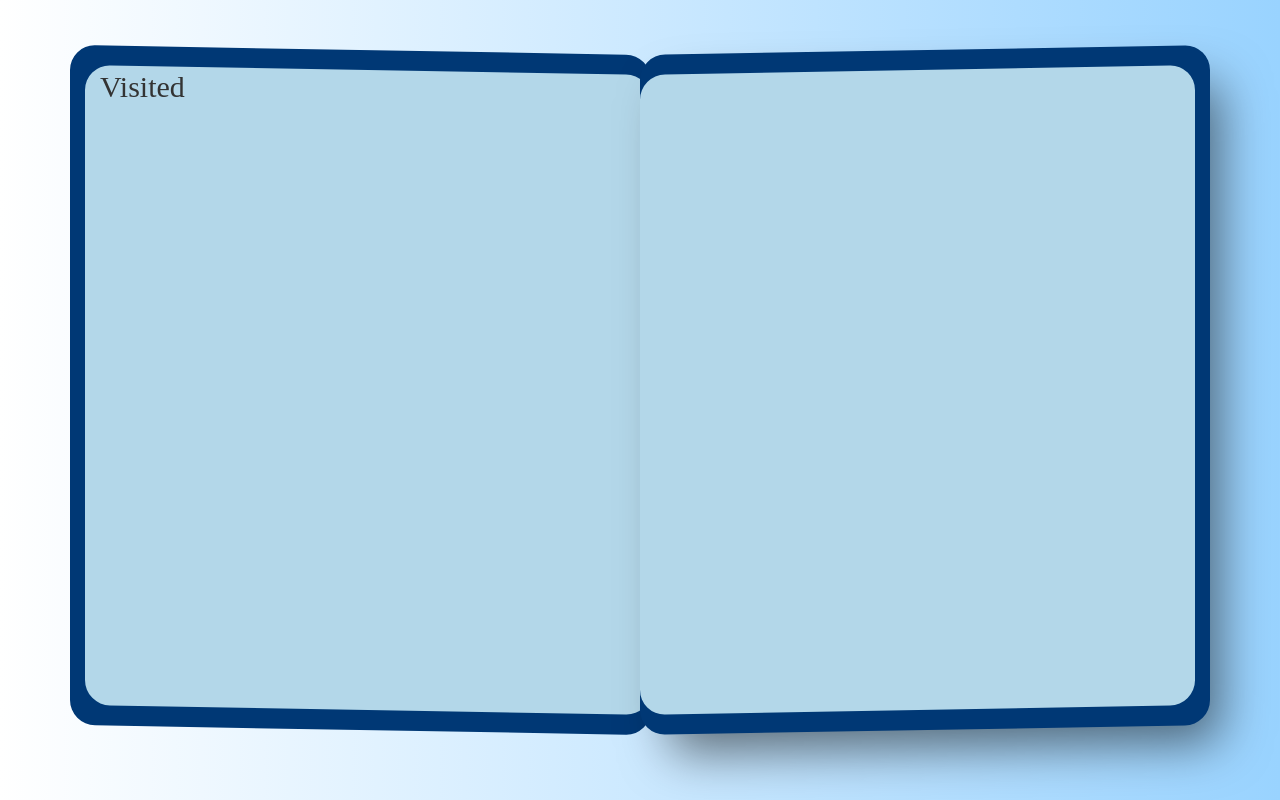
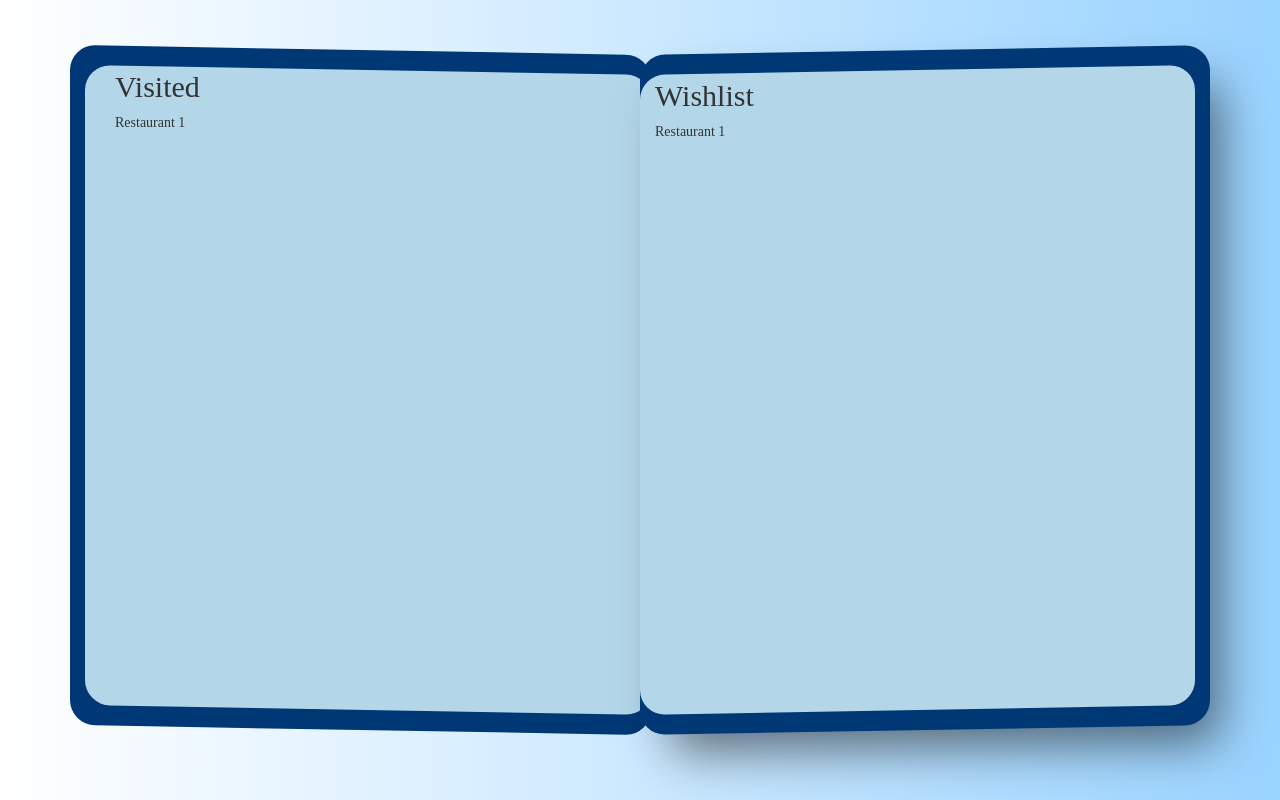
Before and after one commit to GeorgeFNYC/phase-3-front-end, a React (Create React App) app: page /welcome in a window 1280 px wide. Built offline with nearby package versions, Linux system fonts and the light colour scheme; a web font is replaced by a local one.

Commit message:
progress component added

```diff
--- a/src/components/Welcome.js
+++ b/src/components/Welcome.js
@@ -9,10 +9,14 @@ function Welcome() {
 
         <div id='welcomeDiv' className='col-lg-12'>
           <div id='insideBook' className='col-lg-12'>
-            <div id='welcomeContent'>
+            <div className='col-lg-6'id='visitedContent'>
               <h2>Visited</h2>
+              <p>Restaurant 1</p>
             </div>
-
+            <div className='col-lg-6' id='wishlistContent'>
+              <h2>Wishlist</h2>
+              <p>Restaurant 1</p>
+            </div>
           </div>
         </div>
 
--- a/src/index.css
+++ b/src/index.css
@@ -15,7 +15,7 @@ code {
   height: 100vh;
 
 }
-/*******************************   Login/ Landing Page   ***************************************/
+/*******************************   Login/ Landing Page Component  ***************************************/
 #topRow {
   margin-top: 50px;
 }
@@ -64,7 +64,7 @@ code {
 #flagHP {
   width: 30px;
 }
-/**********************************   ****************************/
+/**********************************  Welcome page component w/ visited and wishlist  ****************************/
 
 /* #welcomeDiv {
   background-color: #003875;
@@ -126,18 +126,18 @@ code {
   margin-top: 20px;
 }
 
-#welcomeContent {
+#visitedContent {
   position: relative;
-  z-index: 100;
 }
-
-
-
-
-
+#wishlistContent {
+  position: relative;
+  z-index: 2;
+  margin-top: 9px;
+}
 /* #insideBook {
   background-color: #B3D7E9;
   height: 80vh;
   margin-top: 20px;
   border-radius: 25px;
 } */
+/************************   Progress page component   **************************/
```
Also changed, not shown: src/components/Progress.js (added, +11 -0 lines).
